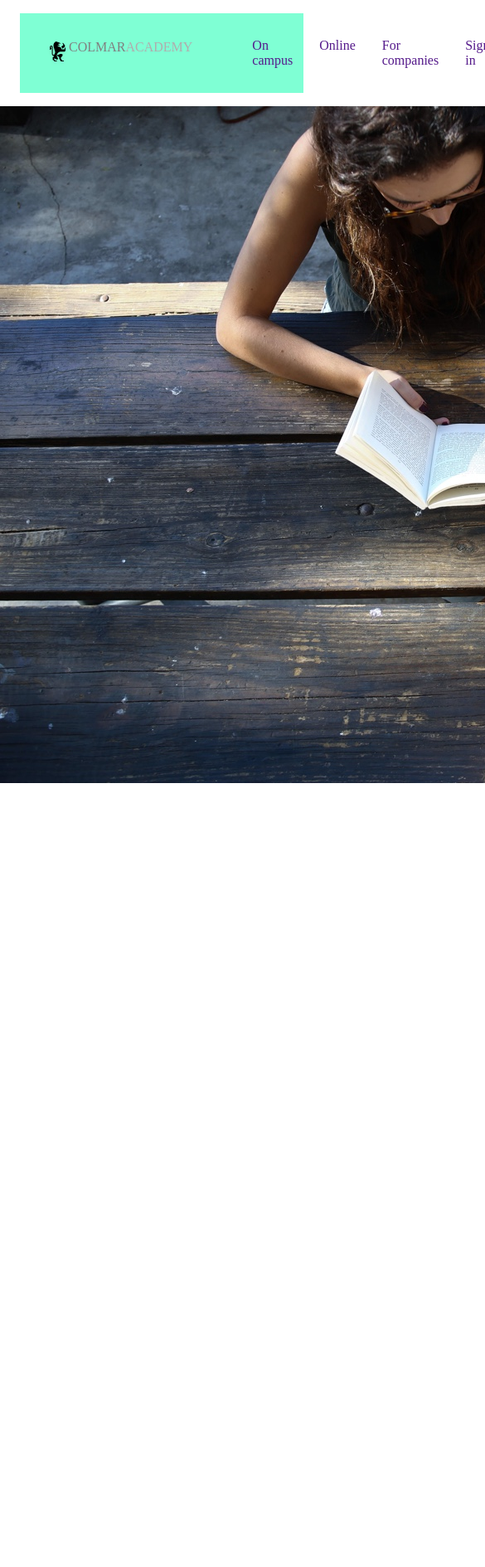
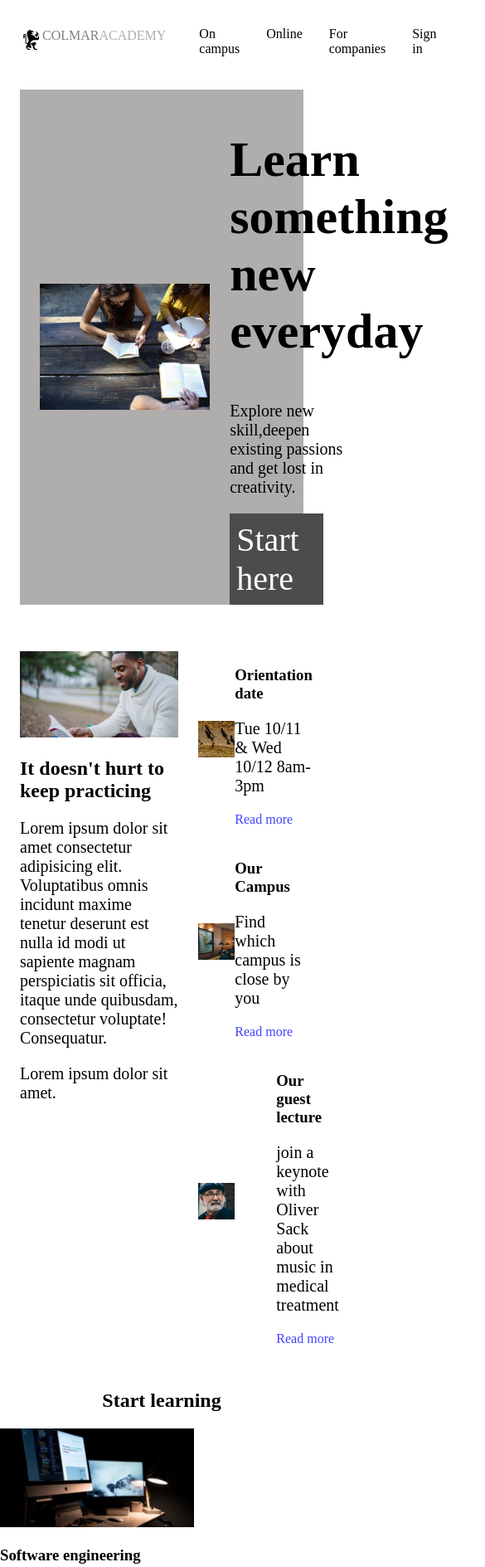
Before and after one commit to teerapong2020/35-champ-colmar, a plain HTML site: page index.html in a window 390 px wide. Shown: the top 1889 px of the page at 83% size, 585 px wide, since content can reach past the window. Before the commit the page ends 944 px from the top, so only its background shows below. Drawn offline with Linux system fonts and the light colour scheme.

Commit message:
checkout-afternoon,i want to sleep

```diff
--- a/index.html
+++ b/index.html
@@ -1,16 +1,19 @@
 <!DOCTYPE html>
 <html lang="en">
   <head>
-    <meta charset="UTF-8">
-    <meta name="viewport" content="width=device-width, initial-scale=1.0">
+    <meta charset="UTF-8" />
+    <meta name="viewport" content="width=device-width, initial-scale=1.0" />
     <title>35-champ-colmar</title>
-    <link rel="stylesheet" href="style.css">
+    <link rel="stylesheet" href="style.css" />
   </head>
   <body>
     <header>
       <nav class="navbar">
         <div class="logo">
-               <img src="./assets/capstone_colmar_assets/images/ic-logo.svg" alt="">
+          <img
+            src="./assets/capstone_colmar_assets/images/ic-logo.svg"
+            alt=""
+          />
           <div class="logogray">COLMAR</div>
           <div class="logolight">ACADEMY</div>
         </div>
@@ -24,11 +27,116 @@
     </header>
     <main>
       <section class="hero">
-            <img src="./assets/capstone_colmar_assets/images/banner.jpg" alt="">
-            <div class=""><h1>Learn something new everyday</h1>
-            <p>Explore new skill,deepen existing passions and get lost in creativity.</p>
+        <img
+          src="./assets/capstone_colmar_assets/images/banner.jpg"
+          alt=""
+          width="60%"
+        />
+        <div class="detail-one">
+          <h1>Learn something new everyday</h1>
+          <p>
+            Explore new skill,deepen existing passions and get lost in
+            creativity.
+          </p>
           <div class="button">
             <a href="#">Start here</a>
+          </div>
+        </div>
+      </section>
+      <section class="information">
+        <div class="right">
+          <img
+            src="./assets/capstone_colmar_assets/images/information-main.jpg"
+            alt=""
+          />
+          <h2>It doesn't hurt to keep practicing</h2>
+          <p>
+            Lorem ipsum dolor sit amet consectetur adipisicing elit.
+            Voluptatibus omnis incidunt maxime tenetur deserunt est nulla id
+            modi ut sapiente magnam perspiciatis sit officia, itaque unde
+            quibusdam, consectetur voluptate! Consequatur.
+          </p>
+          <p>Lorem ipsum dolor sit amet.</p>
+        </div>
+        <div class="left">
+          <div class="p1">
+            <img
+              src="./assets/capstone_colmar_assets/images/information-orientation.jpg"
+              alt=""
+            />
+            <div class="detail-p1">
+              <h3>Orientation date</h3>
+              <p>Tue 10/11 & Wed 10/12 8am-3pm</p>
+              <a href="#">Read more</a>
+            </div>
+          </div>
+          <div class="p2">
+            <img
+              src="./assets/capstone_colmar_assets/images/information-campus.jpg"
+              alt=""
+            />
+            <div class="detail-p2">
+              <h3>Our Campus</h3>
+              <p>Find which campus is close by you</p>
+              <a href="#">Read more</a>
+            </div>
+          </div>
+          <div class="p3">
+            <img
+              src="./assets/capstone_colmar_assets/images/information-guest-lecture.jpg"
+              alt=""
+            />
+            <div class="detail-p3">
+              <h3>Our guest lecture</h3>
+              <p>
+                join a keynote with Oliver Sack about music in medical treatment
+              </p>
+              <a href="#">Read more</a>
+            </div>
+          </div>
+        </div>
+      </section>
+      <section class="course">
+        <h2>Start learning</h2>
+        <div class="down">
+          <div class="soft">
+            <img
+              src="./assets/capstone_colmar_assets/images/course-software.jpg" height="auto" width="60%"
+              alt=""
+            />
+            <h3>Software engineering</h3>
+            <h4>COURSES</h4>
+            <p>Web Development,Mobile Development,iOT,APIs</p>
+          </div>
+          <div class="com">
+            <img src="./assets/capstone_colmar_assets/images/course-computer-art.jpg"  height="auto" width="60%"alt="">
+          <h3>Computer art</h3>
+          <h4>COURSES</h4>
+          <p>Imaging & Design,Web Design Motion Graphics & Visual Effects Computer Animation</p>
+        </div>
+        <div class="Design">
+            <img src="./assets/capstone_colmar_assets/images/course-design.jpg" height="auto" width="60%" alt="">
+            <h3>Design</h3>
+            <h4>COURSES</h4>
+            <p>User Experience Design User Reseach,Visual Design</p>
+        </div>
+        <div class="Data">
+            <img src="./assets/capstone_colmar_assets/images/course-data.jpg" height="auto" width="60%" alt="">
+            <h3>Data</h3>
+            <h4>COURSES</h4>
+            <p>Data Science,Big Data,SQL,Data Visuailzation</p>
+        </div>
+        <div class="Business">
+            <img src="./assets/capstone_colmar_assets/images/course-business.jpg" height="auto" width="60%" alt="">
+            <h3>Business</h3>
+            <h4>COURSES</h4>
+            <p>Product Development,Business Development,Startup</p>
+        </div>
+        <div class="Market">
+            <img src="./assets/capstone_colmar_assets/images/course-marketing.jpg" height="auto" width="60%" alt="">
+            <h3>Computer art</h3>
+            <h4>COURSES</h4>
+            <p>Analytics,Content Marketing,Mobile Marketing</p>
         </div>
         </div>
       </section>
--- a/style.css
+++ b/style.css
@@ -4,23 +4,23 @@ body {
   box-sizing: border-box;
 }
 .navbar {
-    /* position: fixed; */
-  background-color: aquamarine;
+  /* position: fixed; */
+  background-color: rgb(255, 255, 255);
   display: flex;
   justify-content: space-between;
   align-items: center;
   margin: 16px 24px;
 }
-.logo{
-    display: flex;
-    flex-direction: row;
-    padding: 32px;
+.logo {
+  display: flex;
+  flex-direction: row;
+  /* padding: 32px; */
 }
 .logogray {
   color: gray;
 }
 .logolight {
-    display: flex;
+  display: flex;
 
   color: rgb(176, 173, 173);
 }
@@ -31,19 +31,127 @@ ul {
   list-style: none;
 }
 .iconbar a {
+    color: black;
   display: flex;
   text-decoration: none;
   justify-content: space-between;
-  gap: 2rem;
-  list-style: none;;
+  gap: 1rem;
+  list-style: none;
+  &:hover{
+    color: blue;
+  }
+}
+.hero {
+  background-color: rgb(176, 173, 173);
+  display: flex;
+  align-items: center;
+  margin: 24px;
+}
+.hero img {
+  padding: 32px 24px;
+}
+/* .detail-one{
+    display: flex;
+    align-items: center;
+    flex-direction: column;
+} */
+.button a {
+  margin-right: 24px;
+  background-color: rgb(76, 76, 76);
+  color: white;
+  text-decoration: none;
+  font-size: 40px;
+  padding: 8px;
+  display: flex;
+  justify-content: center;
+}
+.detail-one{
+    width: 40%;
+}
+.detail-one h1 {
+  font-size: 60px;
+}
+.detail-one p {
+  font-size: 20px;
+}
+.information {
+    background-color: rgb(255, 255, 255);
+  padding: 32px 24px;
+  display: flex;
+  justify-content: space-between;
+  /* align-items: center; */
+  flex-direction: row;
+}
+.right{
+    width: 60%;
+    margin-left: 32px 24px;
 
 }
-.hero{
-    background-color: rgb(176, 173, 173);
+.left{
+    width: 40%;
+}
+.right img{
+    width: 100%;
+}
+.\\
+.information h2 {
+  font-size: 40px;
+
+}
+.information p{
+    font-size: 20px;
+}
+.left{
+    padding-left: 24px;
     display: flex;
+    flex-direction: column;
+}
+.p1{
+    display: flex;
+    justify-content: space-between;
+    padding-bottom: 20px;
+     align-items: center;
+}
+.p1 img{
+    width: 35%;
+}
+.p2{
+    display: flex;
+    justify-content: space-between;
+    align-items: center;
+    padding-bottom: 20px;
     align-items: center;
 }
-.hero a{
-    background-color: rgb(106, 106, 106);
-    font-size: 50px;
+.p2 img{
+    width: 35%;
 }
+
+.p3{
+    /* background-color: lightgray; */
+    display: flex;
+    justify-content: space-between;
+    align-items: center;
+}
+.p3 img{
+    width: 35%;
+    padding-right: 50px;
+}
+.left a{
+    text-decoration: none;
+    color: rgb(67, 67, 255);
+    &:hover{
+        text-decoration: underline;
+    }
+}
+.course{
+   padding:
+}
+.course h2{
+    display: flex;
+    justify-content: center;
+}
+.down{
+    display: flex;
+    justify-content: center;
+    flex-wrap: wrap;
+}
```
Lines whose indentation alone changed are shown as unchanged.
